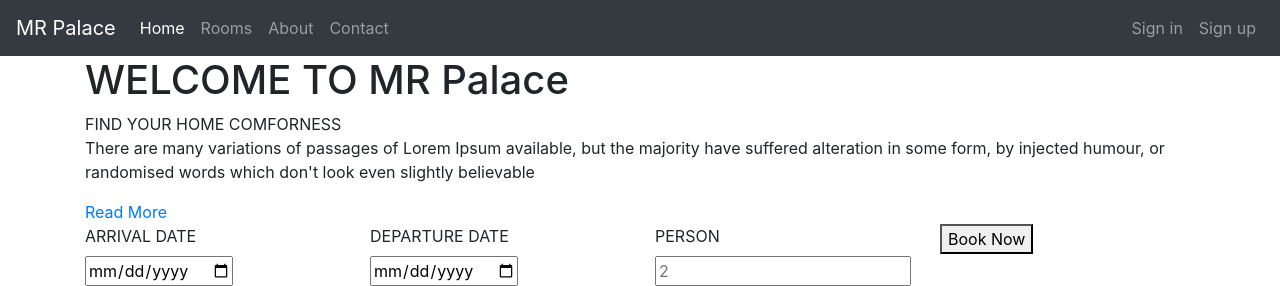
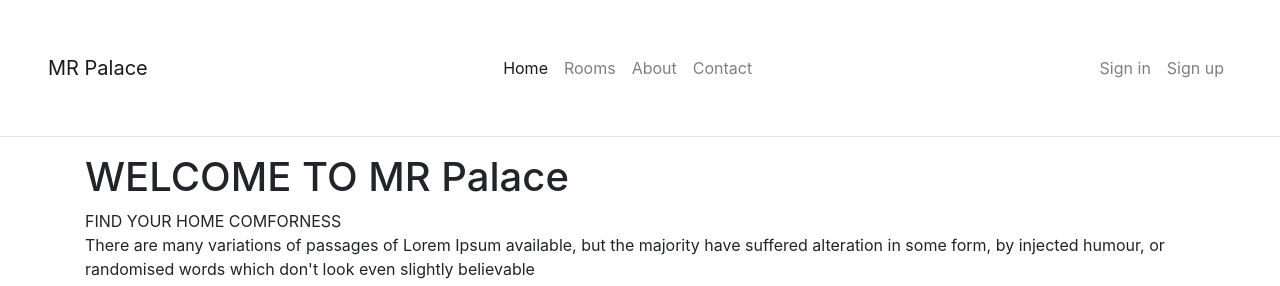
Before and after one commit to MashodRana/hotel-management-system, a Django app: page /hms/home/ in a window 1280 px wide; the page is wider, and only the part inside the window is pictured. Shown: the top 286 px of that part. Run offline with Django 3.2, Linux system fonts and the light colour scheme; some libraries are stand-ins or nearby versions.

Commit message:
navbar updated.

```diff
--- a/templates/common/base.html
+++ b/templates/common/base.html
@@ -21,7 +21,7 @@
 
 <body>
    <header>
-      <nav class="navbar navbar-expand-lg navbar-dark bg-dark">
+      <nav class="navbar navbar-expand-lg navbar-light bg-white p-lg-5 p-md-3 p-2 mb-lg-3 mb-md-2 mb-1 border-bottom">
          <a class="navbar-brand" href="#">MR Palace</a>
          <button class="navbar-toggler" type="button" data-toggle="collapse" data-target="#navbarSupportedContent"
             aria-controls="navbarSupportedContent" aria-expanded="false" aria-label="Toggle navigation">
@@ -29,7 +29,7 @@
          </button>
 
          <div class="collapse navbar-collapse" id="navbarSupportedContent">
-            <ul class="navbar-nav mr-auto">
+            <ul class="navbar-nav mr-auto ml-auto">
                <li class="nav-item active">
                   <a class="nav-link" href="{% url 'home' %}">Home <span class="sr-only">(current)</span></a>
                </li>
@@ -49,7 +49,7 @@
                <li class="nav-item dropdown">
                   <a class="nav-link dropdown-toggle" href="#" id="navbarDropdown" role="button" data-toggle="dropdown"
                      aria-haspopup="true" aria-expanded="false">
-                     <i class="fa-solid fa-user"></i>
+                     <i class="fa-solid fa-user mx-2"></i>
                      {{user.person.name}}
                   </a>
                   <div class="dropdown-menu" aria-labelledby="navbarDropdown">
```
